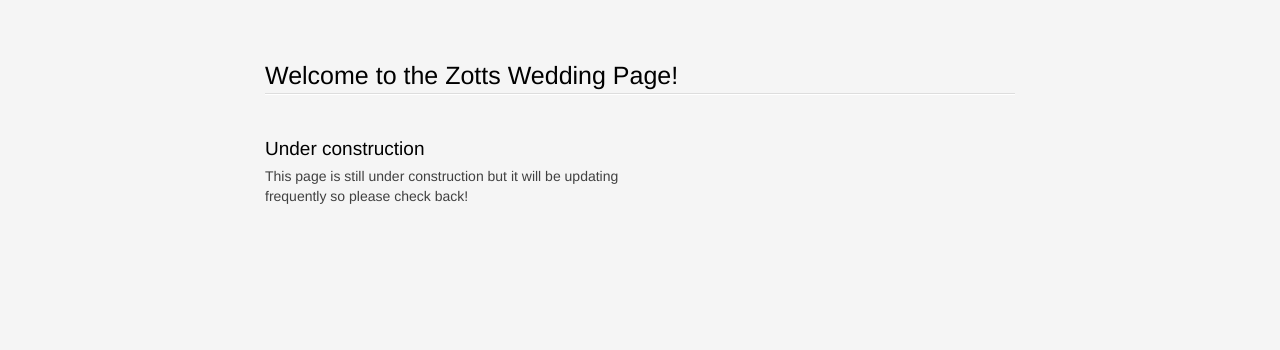
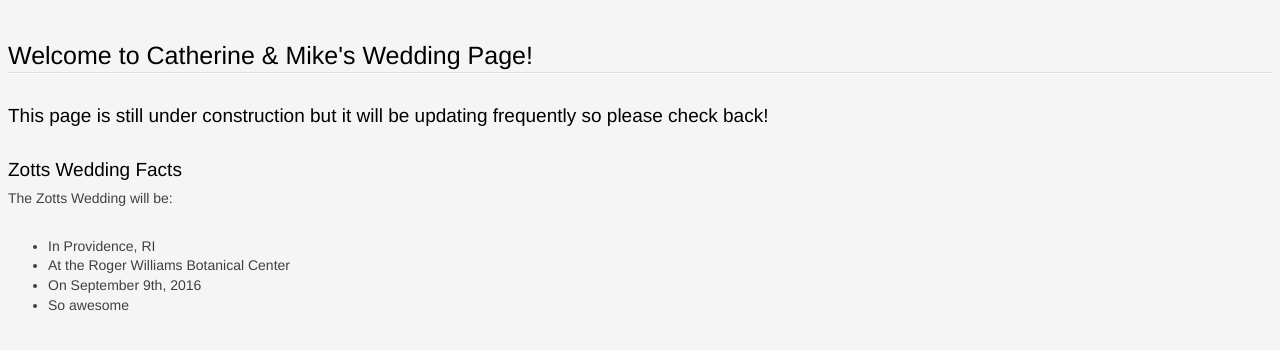
Before and after one commit to catherineplotts/zotts, a website: page index.html in a window 1280 px wide. Drawn offline with Linux system fonts and the light colour scheme.

Commit message:
Adding css file. Updating html file to have list

```diff
--- a/index.html
+++ b/index.html
@@ -1,156 +1,35 @@
 <!doctype html>
 <html lang="en">
+
 <head>
   <meta charset="utf-8">
   <meta http-equiv="X-UA-Compatible" content="IE=edge,chrome=1">
   <title>Zotts Wedding</title>
+  <link rel="stylesheet" type="text/css" href="styles.css">
+</head>
 
-<style>
-
-aside,
-footer,
-header,
-hgroup,
-section{
-  display: block;
-}
-body {
-  color: #404040;
-  font-family: "Helvetica Neue",Helvetica,"Liberation Sans",Arial,sans-serif;
-  font-size: 14px;
-  line-height: 1.4;
-}
-
-html {
-  font-family: sans-serif;
-  -ms-text-size-adjust: 100%;
-  -webkit-text-size-adjust: 100%;
-}
-ul {
-    margin-top: 0;
-}
-.container {
-  margin-right: auto;
-  margin-left: auto;
-  padding-left: 15px;
-  padding-right: 15px;
-}
-.container:before,
-.container:after {
-  content: " ";
-  /* 1 */
-
-  display: table;
-  /* 2 */
-
-}
-.container:after {
-  clear: both;
-}
-.row {
-  margin-left: -15px;
-  margin-right: -15px;
-}
-.row:before,
-.row:after {
-  content: " ";
-  /* 1 */
-
-  display: table;
-  /* 2 */
-
-}
-.row:after {
-  clear: both;
-}
-.col-sm-6, .col-md-6, .col-xs-12 {
-  position: relative;
-  min-height: 1px;
-  padding-left: 15px;
-  padding-right: 15px;
-}
-.col-xs-12 {
-  width: 100%;
-}
-
-@media (min-width: 768px) {
-  .container {
-    width: 750px;
-  }
-  .col-sm-6 {
-    float: left;
-  }
-  .col-sm-6 {
-    width: 50%;
-  }
-}
-a {
-  color: #069;
-  text-decoration: none;
-}
-a:hover {
-  color: #EA0011;
-  text-decoration: underline;
-}
-hgroup {
-  margin-top: 50px;
-}
-footer {
-    margin: 50px 0 25px;
-}
-h1, h2, h3 {
-  color: #000;
-  line-height: 1.38em;
-  margin: 1.5em 0 .3em;
-}
-h1 {
-  font-size: 25px;
-  font-weight: 300;
-  border-bottom: 1px solid #fff;
-  margin-bottom: .5em;
-}
-h1:after {
-  content: "";
-  display: block;
-  width: 100%;
-  height: 1px;
-  background-color: #ddd;
-}
-h2 {
-  font-size: 19px;
-  font-weight: 400;
-}
-h3 {
-  font-size: 15px;
-  font-weight: 400;
-  margin: 0 0 .3em;
-}
-p {
-  margin: 0 0 2em;
-}
-p + h2 {
-  margin-top: 2em;
-}
-html {
-  background: #f5f5f5;
-  height: 100%;
-}
-
-</style>
-
-</head>
 <body>
 <section class='container'>
           <hgroup>
-            <h1>Welcome to the Zotts Wedding Page!</h1>
+            <h1>Welcome to Catherine & Mike's Wedding Page!</h1>
           </hgroup>
 
 
         <div class="row">
           <section class='col-xs-12 col-sm-6 col-md-6'>
             <section>
-              <h2>Under construction</h2>
-                <p>This page is still under construction but it will be updating frequently so please check back!</p>
+              <h2>This page is still under construction but it will be updating frequently so please check back!</h2>
+            </section>
+
+            <section>
+            	<h2>Zotts Wedding Facts</h2>
+            		<p> The Zotts Wedding will be: </p>
+            		<ul>
+            			<li>In Providence, RI</li>
+            			<li>At the Roger Williams Botanical Center</li>
+            			<li>On September 9th, 2016</li>
+            			<li>So awesome</li>
+            		</ul>
             </section>
             </section>
         </div>
--- /dev/null
+++ b/styles.css
@@ -0,0 +1,49 @@
+body {
+  color: #404040;
+  font-family: "Helvetica Neue",Helvetica,"Liberation Sans",Arial,sans-serif;
+  font-size: 14px;
+  line-height: 1.4;
+}
+
+html {
+  font-family: helvetica;
+  -ms-text-size-adjust: 100%;
+  -webkit-text-size-adjust: 100%;
+}
+h1, h2, h3 {
+  color: #000;
+  line-height: 1.38em;
+  margin: 1.5em 0 .3em;
+}
+h1 {
+  font-size: 25px;
+  font-weight: 300;
+  border-bottom: 1px solid #fff;
+  margin-bottom: .5em;
+}
+h1:after {
+  content: "";
+  display: block;
+  width: 100%;
+  height: 1px;
+  background-color: #ddd;
+}
+h2 {
+  font-size: 19px;
+  font-weight: 400;
+}
+h3 {
+  font-size: 15px;
+  font-weight: 400;
+  margin: 0 0 .3em;
+}
+p {
+  margin: 0 0 2em;
+}
+p + h2 {
+  margin-top: 2em;
+}
+html {
+  background: #f5f5f5;
+  height: 100%;
+}
```
